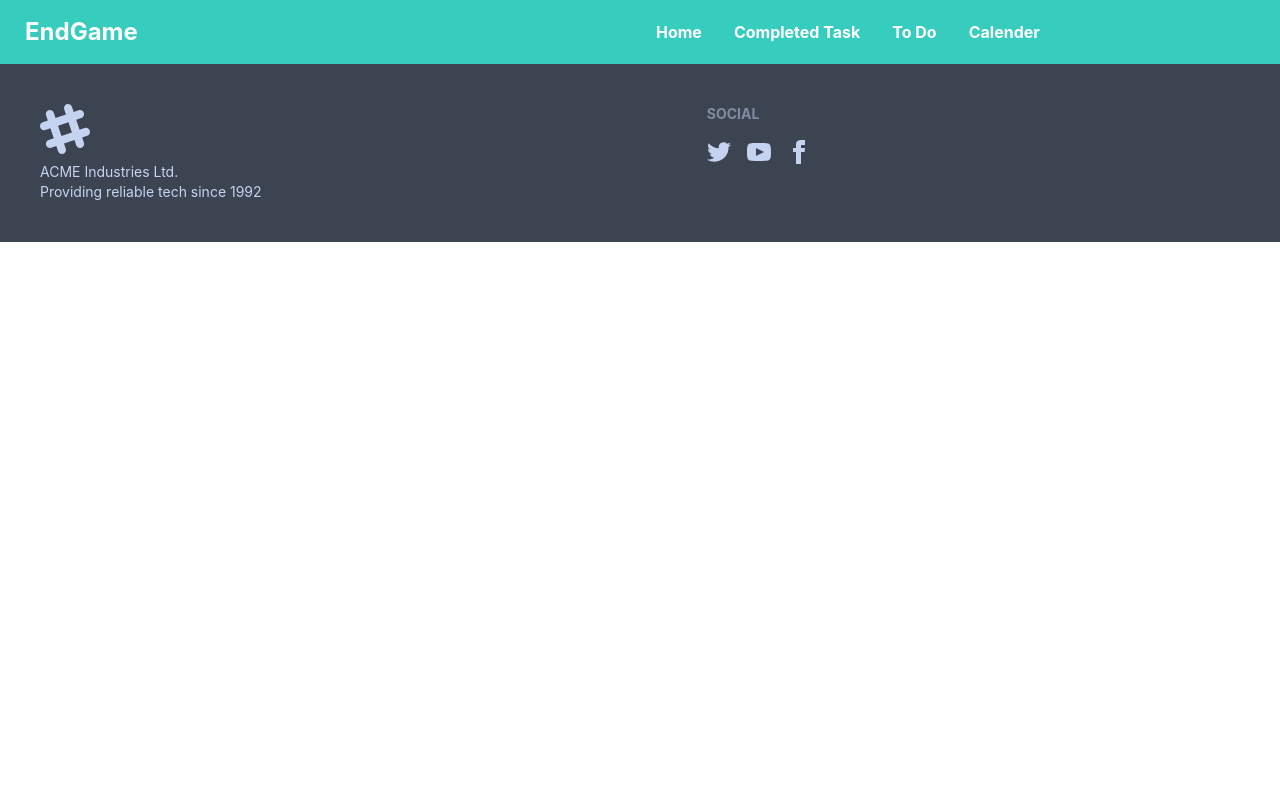
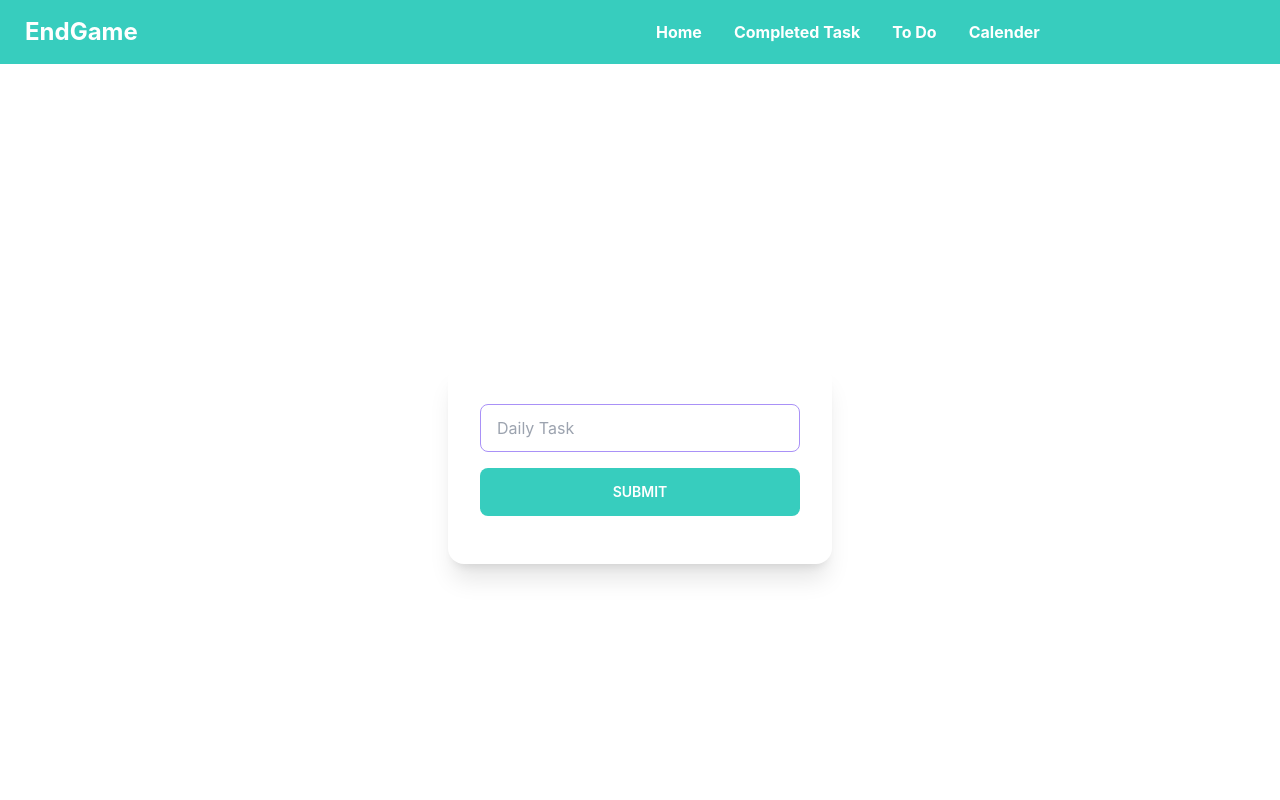
Before and after one commit to Arif6474/job-task-client, a React (Create React App) app: page /task/1 in a window 1280 px wide. Shown: the top 800 px of the page. Built offline with nearby package versions, Linux system fonts and the light colour scheme; no server answers.

Commit message:
update task api

```diff
--- a/public/index.html
+++ b/public/index.html
@@ -24,7 +24,7 @@
       work correctly both with client-side routing and a non-root public URL.
       Learn how to configure a non-root public URL by running `npm run build`.
     -->
-    <title>React App</title>
+    <title>EndGame</title>
   </head>
   <body>
     <noscript>You need to enable JavaScript to run this app.</noscript>
--- a/src/App.js
+++ b/src/App.js
@@ -3,7 +3,9 @@
 import { Route, Routes } from 'react-router-dom';
 import Calendar from './components/Calendar/Calendar';
 import CompletedTask from './components/CompletedTask/CompletedTask';
+import EditTask from './components/Home/EditTask';
 import Home from './components/Home/Home';
+import Task from './components/Home/Task';
 import Footer from './components/Shared/Footer';
 
 import Header from './components/Shared/Header';
@@ -19,6 +21,8 @@ function App() {
       <Route path="completed-task" element={<CompletedTask></CompletedTask>}></Route>
       <Route path="to-do" element={<ToDo></ToDo>}></Route>
       <Route path="calendar" element={<Calendar></Calendar>}></Route>
+      <Route path="task" element={<Task></Task>}></Route>
+      <Route path="task/:Id" element={<EditTask></EditTask>}></Route>
     </Routes>
     <Footer></Footer>
     </div>
--- /dev/null
+++ b/src/components/Home/EditTask.js
@@ -0,0 +1,60 @@
+import React, { useEffect, useState } from 'react';
+import { useParams } from 'react-router-dom';
+
+const EditTask = () => {
+    const { Id } = useParams();
+    const [taskDetails, setTaskDetails] = useState({});
+    const [updateTask, setUpdateTask] = useState('');
+    // console.log(taskDetails);
+    const { task} = taskDetails;
+    useEffect(() => {
+      const url = `https://sleepy-scrubland-60658.herokuapp.com/task/${Id}`;
+      fetch(url)
+        .then((res) => res.json())
+        .then((data) => {
+
+            setTaskDetails(data);
+        });
+    }, [Id, taskDetails]);
+
+    const handleSubmit = event => {
+        event.preventDefault();
+        const task = event.target.task.value
+
+        const dailyTask = {task}
+        const url = `https://sleepy-scrubland-60658.herokuapp.com/task/${Id}`
+        fetch(url ,{
+          method: 'PUT',
+          headers: {
+              'content-type': 'application/json'
+          },
+          body: JSON.stringify(dailyTask)
+      })
+      .then(res => res.json())
+      .then(data => {
+          console.log(data);
+
+      })
+      };
+
+    return (
+        <div className='flex h-screen justify-center items-center'>
+            <div className="card w-96 bg-base-100 shadow-xl">
+                <div className="card-body">
+                    <h2 className="text-center text-2xl font-bold text-lime-600">{task}</h2>
+                    <form onSubmit={handleSubmit}>
+                        <div className="form-control w-full max-w-xs">
+                            <input type="text"  name="task"
+
+
+            onChange={event => setUpdateTask(event.target.value)} placeholder="Daily Task" className="input input-bordered input-primary w-full max-w-xs" />
+                        </div>
+                        <input className='my-4 w-full max-w-xs btn btn-accent border-0 text-white' type="submit" value="submit" />
+                    </form>
+                </div>
+            </div>
+        </div>
+    );
+};
+
+export default EditTask;
--- a/src/components/Home/Task.js
+++ b/src/components/Home/Task.js
@@ -1,8 +1,13 @@
 import React, { useState } from 'react';
+import { useNavigate } from 'react-router-dom';
 
 const Task = ({t}) => {
-    const {task} = t;
+    const {task , _id} = t;
     const [isChecked, setIsChecked] = useState(false);
+    const navigate = useNavigate();
+    const  navigateToEditTask = id => {
+      navigate(`/task/${id}`)
+  }
     const handleOnChange = () => {
         setIsChecked(!isChecked);
       };
@@ -38,7 +43,7 @@ const Task = ({t}) => {
 </div></td>
         <td>{task}</td>
 
-        <td> <button  className="btn btn-outline btn-success btn-xs">Edit</button></td>
+        <td>  <button onClick= {() => navigateToEditTask(_id)}  className="btn btn-outline btn-success btn-xs">Edit</button></td>
 
       </tr>
 
```
